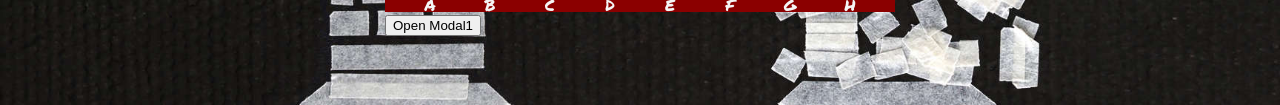
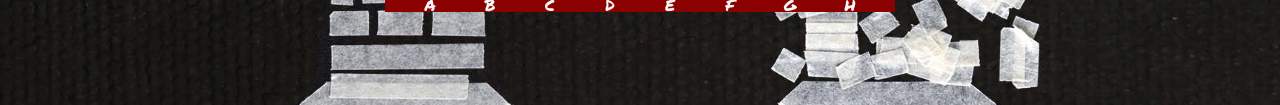
Before and after one commit to jafet41/Chess, a plain HTML site: page index.html in a window 1280 px wide. Shown: the part 581-686 px from the top of the page. Drawn offline with Linux system fonts and the light colour scheme.

Commit message:
Update index.html

```diff
--- a/index.html
+++ b/index.html
@@ -17,7 +17,6 @@
 	<h1 style="color: whitesmoke;">Ajedrez</h1>
 	<section id="turno"></section>
 	<section id="tablero"></section>
-	<button id="botonOpen" >Open Modal1</button>
 
 	<div id="modal" class="modal">
 		<div class="modal-header">
```
